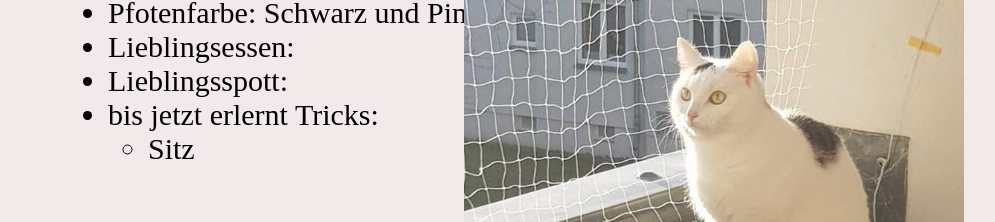
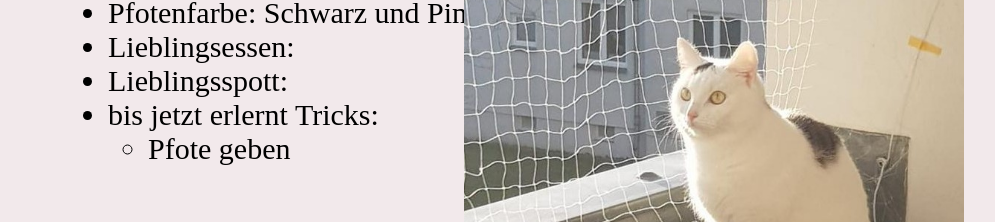
Before and after one commit to Dinolinchen/Zarya-und-Pixie, a plain HTML site: page index.html in a window 1280 px wide. Shown: the part 2240-2462 px from the top of the page, without its empty margins (124-1119 px from the left). Drawn offline with Linux system fonts and the light colour scheme.

Commit message:
Version2

```diff
--- a/index.html
+++ b/index.html
@@ -373,7 +373,7 @@
     <li>Lieblingsspott:</li>
     <li>bis jetzt erlernt Tricks:
         <ul>
-            <li>Sitz</li>
+            <li>Pfote geben</li>
         </ul>
     </li>
 
```
